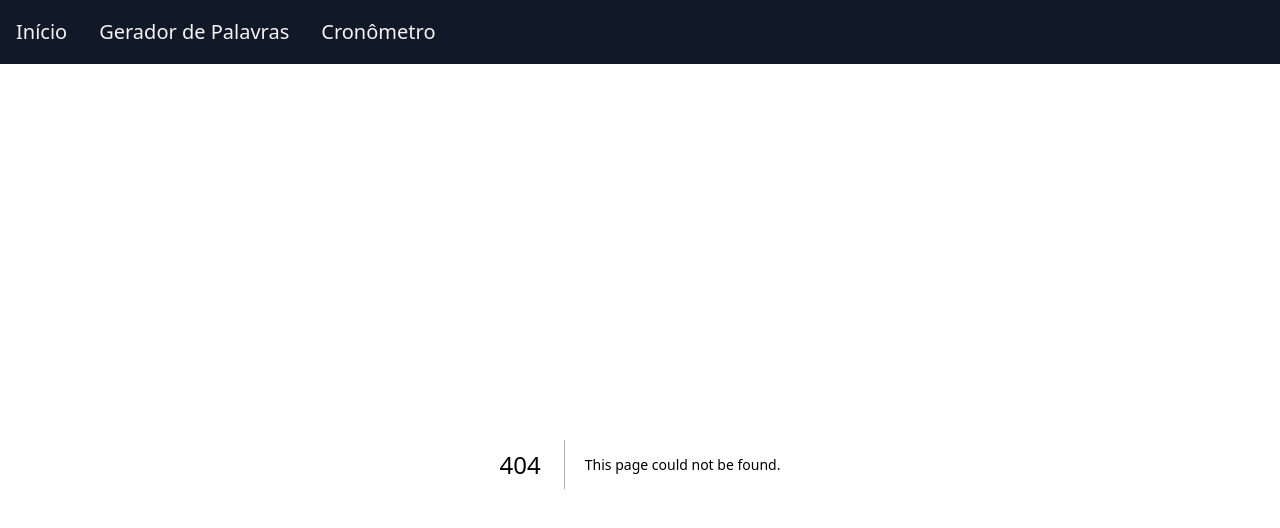
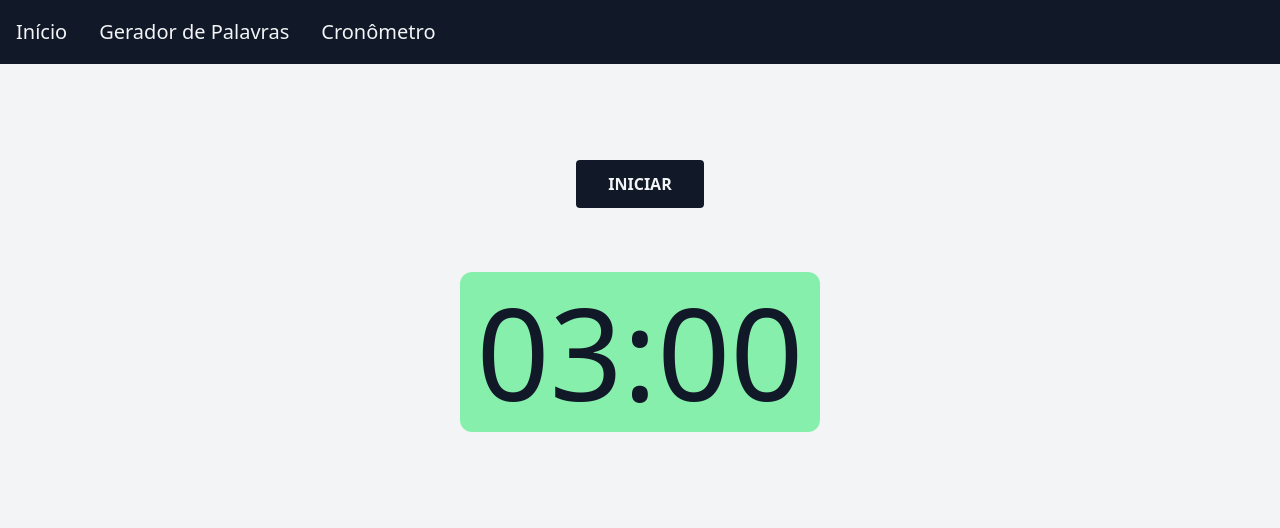
Before and after one commit to pedrohenriquebrandao/random-word, a Next.js app: page /timer in a window 1280 px wide. Before the commit this address had no page. Shown: the top 528 px of the page. Built offline with nearby package versions, Linux system fonts and the light colour scheme.

Commit message:
Configurando páginas com navegação

```diff
--- a/app/page.tsx
+++ b/app/page.tsx
@@ -1,55 +1,14 @@
 
 'use client'
 
-import { useEffect, useState } from "react";
-
 export default function Home() {
 
-  const jsonData = require("../json/words.json");
-  const [word, setWord] = useState("");
-  const [words, setWords] = useState<String[]>([]);
-  const [empty, setEmpty] = useState(false);
+  return (
+    <div>
+      <div className="flex min-h-screen flex-col items-center justify-between p-12 bg-gray-100">
 
+      </div>
+    </div>
 
-  useEffect(() => {
-    let wordsJSON = JSON.parse(JSON.stringify(jsonData));
-    setWords(wordsJSON);
-  }, []);
-
-  const getWord = () => {
-    console.log(words.length);
-    if (words.length == 0) {
-      setEmpty(true);
-      setWord("as palavras acabaram");
-    } else {
-      let random = Math.floor(Math.random() * words.length);
-      setWord(words[random].toUpperCase());
-      words.splice(random, 1);
-    }
-  };
-
-  return (
-    <main className="flex min-h-screen flex-col items-center justify-between p-24 bg-gray-100">
-      <button
-        onClick={getWord}
-        type="button"
-        className="px-8 py-3 font-semibold rounded bg-gray-900 text-gray-100"
-      >
-        NOVA PALAVRA
-      </button>
-
-      <div className="flex container min-h-screen flex-col items-center justify-between p-8 mt-8 text-gray-900">
-        {empty ? (
-          <h1 className="lg:text-5xl text-4xl text-red-500 bg-red-100 border border-red-500 rounded-lg p-4">
-            {word}
-            <p className="lg:text-xl text-xl">atualize a página para recomeçar</p>
-          </h1>
-        ) : (
-          <h1 className="lg:text-9xl text-5xl">
-            {word}
-          </h1>
-        )}
-      </div>
-    </main>
   )
 }
--- /dev/null
+++ b/app/timer/page.tsx
@@ -0,0 +1,77 @@
+
+'use client'
+
+import { useEffect, useRef, useState } from "react";
+
+export default function Timer() {
+    const [minutes, setMinutes] = useState(3);
+    const [seconds, setSeconds] = useState(0);
+    const [start, setStart] = useState(false);
+    const [buttonStartIsVisible, setButtonStartIsVisible] = useState(true);
+    const [buttonStopIsVisible, setButtonStopIsVisible] = useState(true);
+
+    const startCount = () => {
+        setStart(true);
+        setButtonStartIsVisible(false);
+    };
+
+    const stopCount = () => {
+        setStart(false);
+        setButtonStopIsVisible(false);
+        setButtonStartIsVisible(true);
+        setMinutes(3);
+        setSeconds(0);
+    };
+
+    useEffect(() => {
+        if (start) {
+            let myInterval = setInterval(() => {
+                if (seconds > 0) {
+                    setSeconds(seconds - 1);
+                }
+                if (seconds === 0) {
+                    if (minutes === 0) {
+                        clearInterval(myInterval)
+                    } else {
+                        setMinutes(minutes - 1);
+                        setSeconds(59);
+                    }
+                }
+            }, 1000)
+            return () => {
+                clearInterval(myInterval);
+            };
+        }
+    },);
+
+    return (
+        <main className="flex min-h-screen flex-col items-center justify-between p-24 bg-gray-100">
+
+            {
+                buttonStartIsVisible
+                ?
+                <button
+                onClick={startCount}
+                type="button"
+                className="px-8 py-3 font-semibold rounded bg-gray-900 text-gray-100"
+                >
+                INICIAR
+                </button>
+                :
+                <button
+                onClick={stopCount}
+                type="button"
+                className="px-8 py-3 font-semibold rounded bg-red-500 text-gray-100"
+                >
+                PARAR
+                </button>
+            }
+
+            <div className="flex container min-h-screen flex-col items-center justify-between p-8 mt-8 text-gray-900">
+
+                <h1 className="bg-green-300 p-4 rounded-xl text-9xl "> {`0${minutes}`}:{seconds < 10 ? `0${seconds}` : seconds}</h1>
+
+            </div>
+        </main>
+    )
+}
--- /dev/null
+++ b/app/words/page.tsx
@@ -0,0 +1,54 @@
+
+'use client'
+
+import { useEffect, useState } from "react";
+
+export default function Words() {
+
+  const jsonData = require("../../json/words.json");
+  const [word, setWord] = useState("");
+  const [words, setWords] = useState<String[]>([]);
+  const [empty, setEmpty] = useState(false);
+
+  useEffect(() => {
+    let wordsJSON = JSON.parse(JSON.stringify(jsonData));
+    setWords(wordsJSON);
+  }, []);
+
+  const getWord = () => {
+    console.log(words.length);
+    if (words.length == 0) {
+      setEmpty(true);
+      setWord("as palavras acabaram");
+    } else {
+      let random = Math.floor(Math.random() * words.length);
+      setWord(words[random].toUpperCase());
+      words.splice(random, 1);
+    }
+  };
+
+  return (
+    <main className="flex min-h-screen flex-col items-center justify-between p-24 bg-gray-100">
+      <button
+        onClick={getWord}
+        type="button"
+        className="px-8 py-3 font-semibold rounded bg-gray-900 text-gray-100"
+      >
+        NOVA PALAVRA
+      </button>
+
+      <div className="flex container min-h-screen flex-col items-center justify-between p-8 mt-8 text-gray-900">
+        {empty ? (
+          <h1 className="lg:text-5xl text-4xl text-red-500 bg-red-100 border border-red-500 rounded-lg p-4">
+            {word}
+            <p className="lg:text-xl text-xl">atualize a página para recomeçar</p>
+          </h1>
+        ) : (
+          <h1 className="lg:text-9xl text-5xl">
+            {word}
+          </h1>
+        )}
+      </div>
+    </main>
+  )
+}
```
